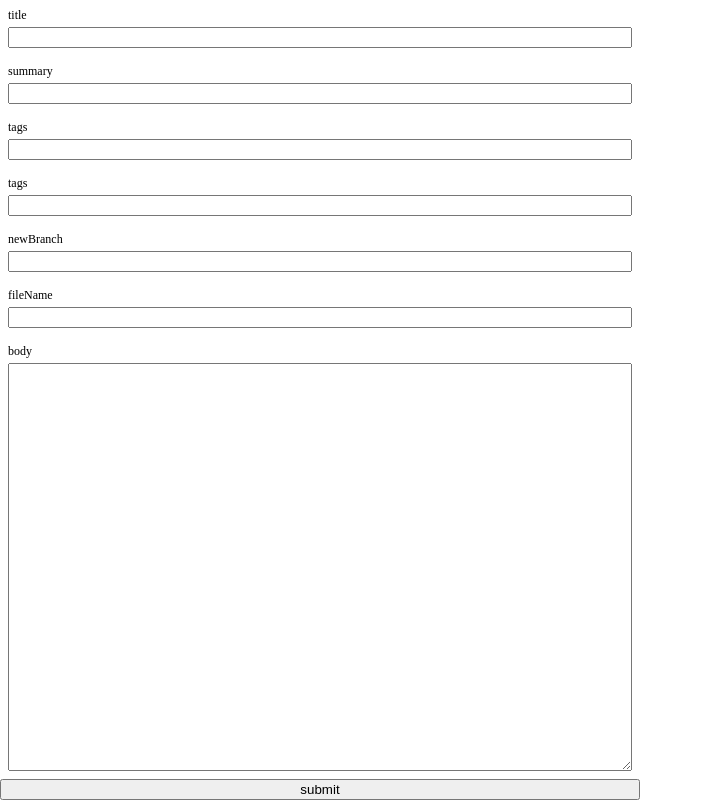
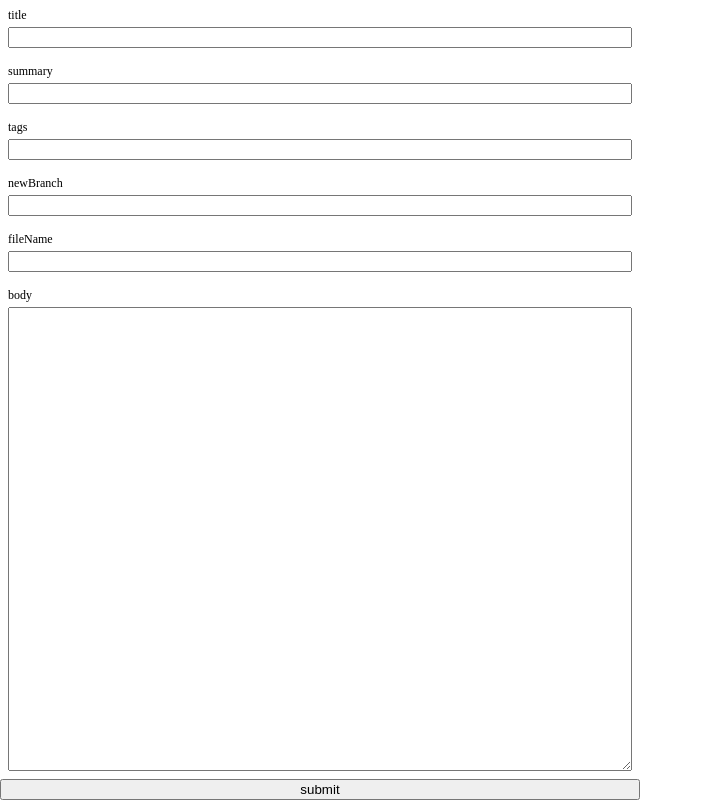
Before and after one commit to queq1890/shuho-cms, a Next.js app: page / in a window 1280 px wide. Shown: the whole page, without its empty margins (0-703 px from the left). Built offline with nearby package versions, Linux system fonts and the light colour scheme.

Commit message:
Change default branch of shuho (#9)

```diff
--- a/src/components/molecules/MDXForm.tsx
+++ b/src/components/molecules/MDXForm.tsx
@@ -42,7 +42,6 @@ const MDXForm: FC<Props> = ({ submitPullRequest }) => {
       <MDXFormInput name="title" ref={register} />
       <MDXFormInput name="summary" ref={register} />
       <MDXFormInput name="tags" ref={register} />
-      <MDXFormInput name="tags" ref={register} />
       <MDXFormInput name="newBranch" ref={register} />
       <MDXFormInput name="fileName" ref={register} />
       <MDXFormBody
--- a/src/pages/api/github/pull.ts
+++ b/src/pages/api/github/pull.ts
@@ -98,7 +98,7 @@ const getOption = ({
   const option: Option = {
     owner: 'queq1890',
     repo: 'shuho',
-    baseBranch: 'master',
+    baseBranch: 'main',
     newBranch,
     fileName,
     markDown,
```
